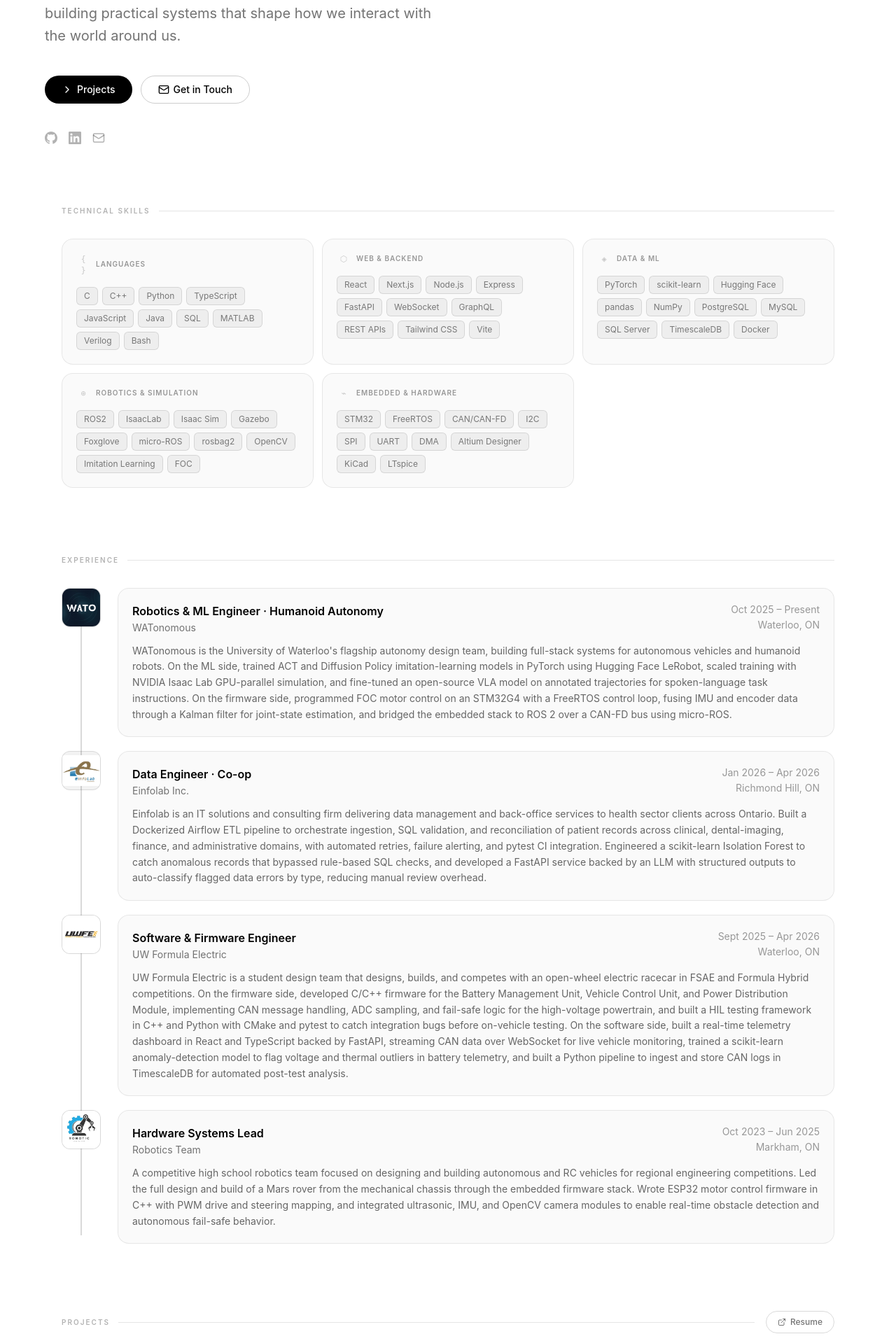
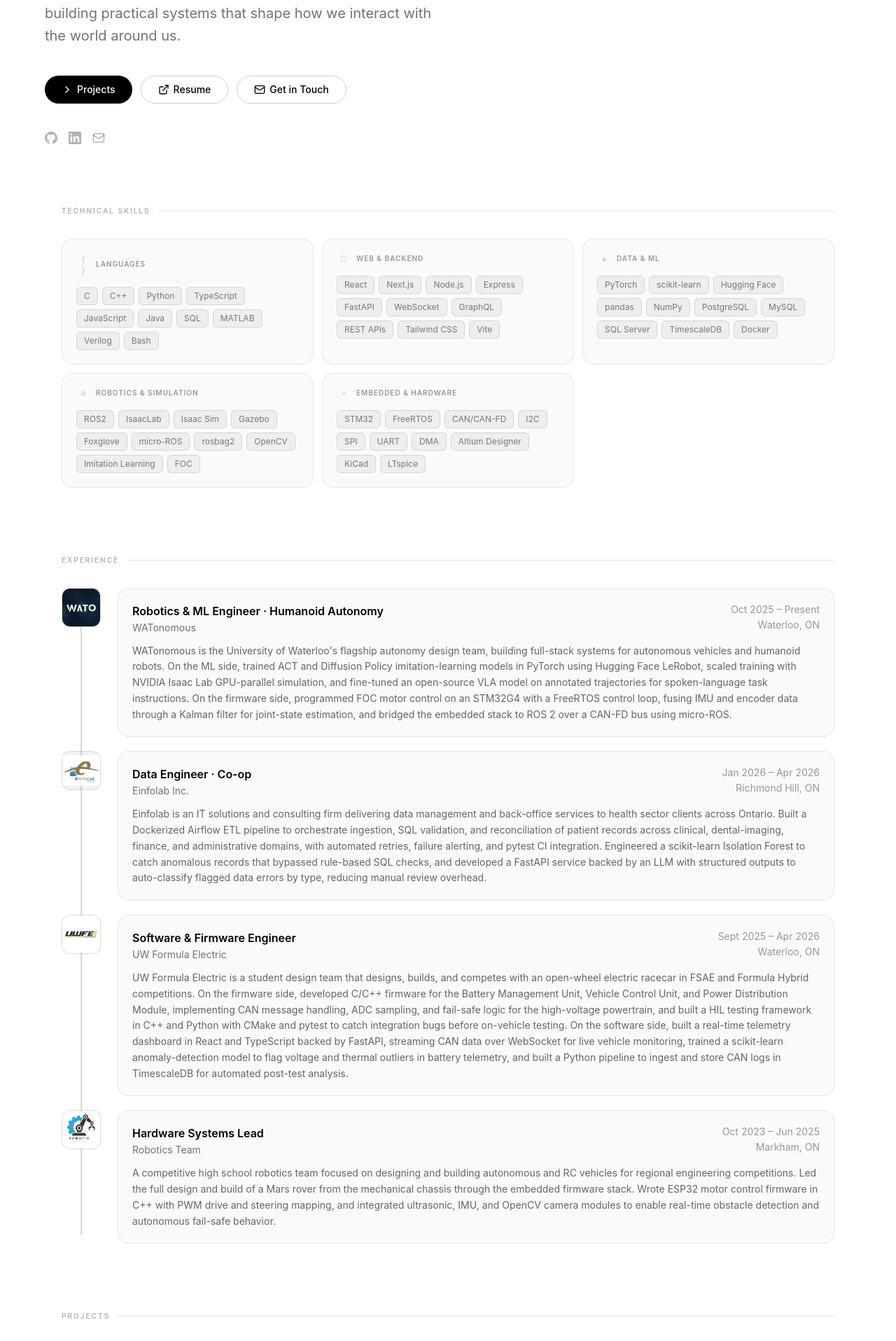
Before and after one commit to rayymondf/personal-site, a Next.js app: page / in a window 1280 px wide. Shown: the part 324-2240 px from the top of the page at 70% size. Built offline with nearby package versions, Linux system fonts and the light colour scheme.

Commit message:
Update page.tsx

```diff
--- a/app/page.tsx
+++ b/app/page.tsx
@@ -528,6 +528,14 @@ export default function Home() {
             >
               <ChevronRight size={16} /> Projects
             </button>
+            <a
+              href="https://drive.google.com/drive/folders/1Yxby7jcXt58jyNnhvGHdMyLEBAqSAyhF?usp=sharing"
+              target="_blank"
+              rel="noopener noreferrer"
+              className="inline-flex items-center gap-1.5 rounded-full px-6 h-10 text-sm font-medium border border-black/20 dark:border-white/20 text-black dark:text-white hover:bg-black/5 dark:hover:bg-white/5 transition-colors"
+            >
+              <ExternalLink size={16} /> Resume
+            </a>
             <button
               onClick={() => document.getElementById("contact")?.scrollIntoView({ behavior: "smooth" })}
               className="inline-flex items-center gap-1.5 rounded-full px-6 h-10 text-sm font-medium border border-black/20 dark:border-white/20 text-black dark:text-white hover:bg-black/5 dark:hover:bg-white/5 transition-colors"
@@ -619,20 +627,7 @@ export default function Home() {
 
       {/* ── Projects ──────────────────────────────────────────────────────── */}
       <section id="projects" className="py-12 px-6 max-w-6xl mx-auto">
-        <div className="flex items-center justify-between mb-8">
-          <div className="flex items-center gap-3 flex-1">
-            <span className="text-[10px] font-semibold tracking-[0.2em] text-black/30 dark:text-white/30 uppercase">Projects</span>
-            <div className="flex-1 h-px bg-black/10 dark:bg-white/10" />
-          </div>
-          <a
-            href="https://drive.google.com/drive/folders/1Yxby7jcXt58jyNnhvGHdMyLEBAqSAyhF?usp=sharing"
-            target="_blank"
-            rel="noopener noreferrer"
-            className="ml-4 shrink-0 inline-flex items-center gap-1.5 rounded-full px-4 h-8 text-xs font-medium border border-black/15 dark:border-white/15 text-black/55 dark:text-white/55 hover:border-black/30 dark:hover:border-white/30 hover:text-black dark:hover:text-white hover:bg-black/[0.03] dark:hover:bg-white/[0.05] transition-all"
-          >
-            <ExternalLink size={12} /> Resume
-          </a>
-        </div>
+        <SectionLabel>Projects</SectionLabel>
         <div className="grid grid-cols-1 sm:grid-cols-2 lg:grid-cols-3 gap-4">
           {projects.map((p, i) => (
             <motion.div
@@ -674,7 +669,7 @@ export default function Home() {
                 </div>
                 <button
                   onClick={() => setOpenModal(p.modalKey)}
-                  className="self-start text-xs text-black/35 dark:text-white/35 hover:text-black dark:hover:text-white/70 border border-black/10 dark:border-white/10 hover:border-black/25 dark:hover:border-white/25 rounded-full px-3 py-1 transition-all mt-1"
+                  className="self-start text-xs text-black/35 dark:text-white/35 hover:text-black dark:hover:text-white border border-black/10 dark:border-white/10 hover:border-black/25 dark:hover:border-white/25 rounded-full px-3 py-1 transition-all mt-1"
                 >
                   View Details
                 </button>
```
